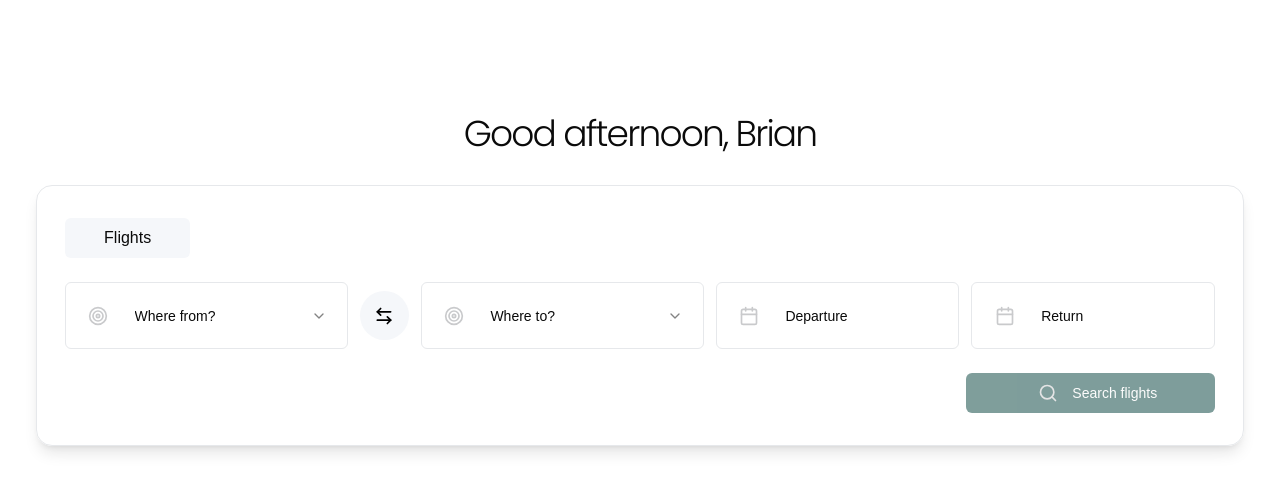
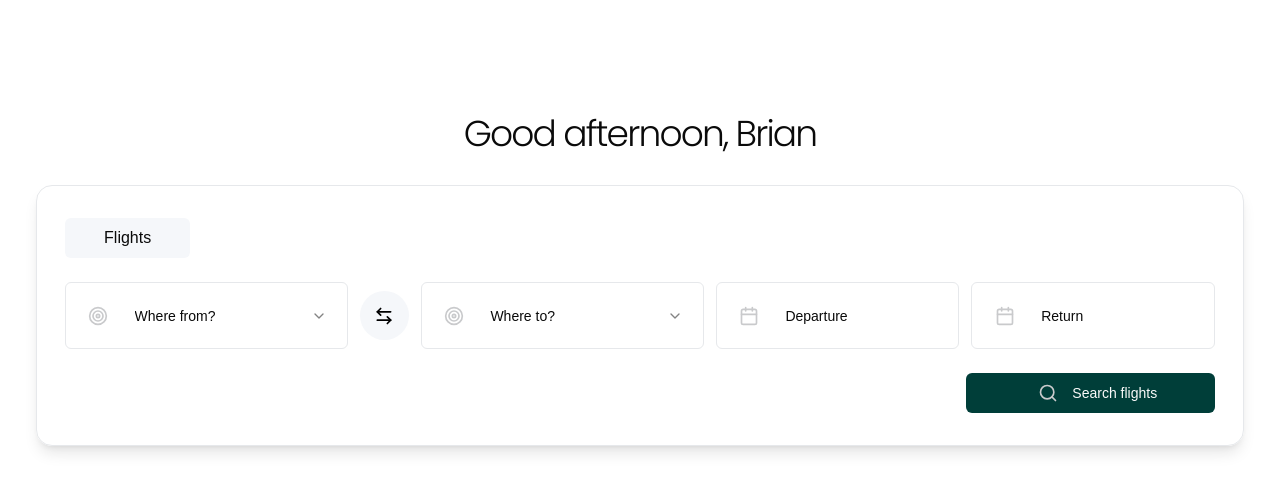
Before and after one commit to Yatik1/fligh_search_page, a Next.js app: page / in a window 1280 px wide. Shown: the top 492 px of the page. Built offline with nearby package versions, Linux system fonts and the light colour scheme.

Commit message:
layouting

```diff
--- a/components/SearchBox.tsx
+++ b/components/SearchBox.tsx
@@ -5,6 +5,7 @@ import Icon from './Icon'
 import { ArrowLeftRight, Search } from 'lucide-react'
 import Searchbar from './SearchBar'
 import { Button } from './ui/button'
+import { useRouter } from 'next/navigation';
 
 const SearchBox = () => {
 
@@ -14,6 +15,8 @@ const SearchBox = () => {
   const [returnDate, setReturnDate] = useState<string>("")
 
   const [disable, setDisable] = useState<boolean>(true)
+
+  const router = useRouter()
 
   useEffect(() => {
     if (whereFrom && whereTo && departure && returnDate) {
@@ -26,6 +29,8 @@ const SearchBox = () => {
   const handleSearch = () => {
     if (whereFrom && whereTo && departure && returnDate) {
       console.log("Search parameters:", { whereFrom, whereTo, departure, returnDate })
+      // router.push(`/search?whereFrom=${whereFrom}&whereTo=${whereTo}&departure=${departure}&returnDate=${returnDate}`)
+      router.push('/search')
     }
   }
 
@@ -48,9 +53,8 @@ const SearchBox = () => {
 
      <div className="flex justify-end mt-6">
        <Button
-         className='w-[15.6rem] flex items-center bg-[#003E39] justify-center'
+         className={`w-[15.6rem] flex items-center bg-[#003E39] justify-center ${disable ? 'cursor-not-allowed' : 'cursor-pointer'}`}
          onClick={handleSearch}
-         disabled={disable}
        >
         <Icon icon={<Search/>} />
         Search flights
```
